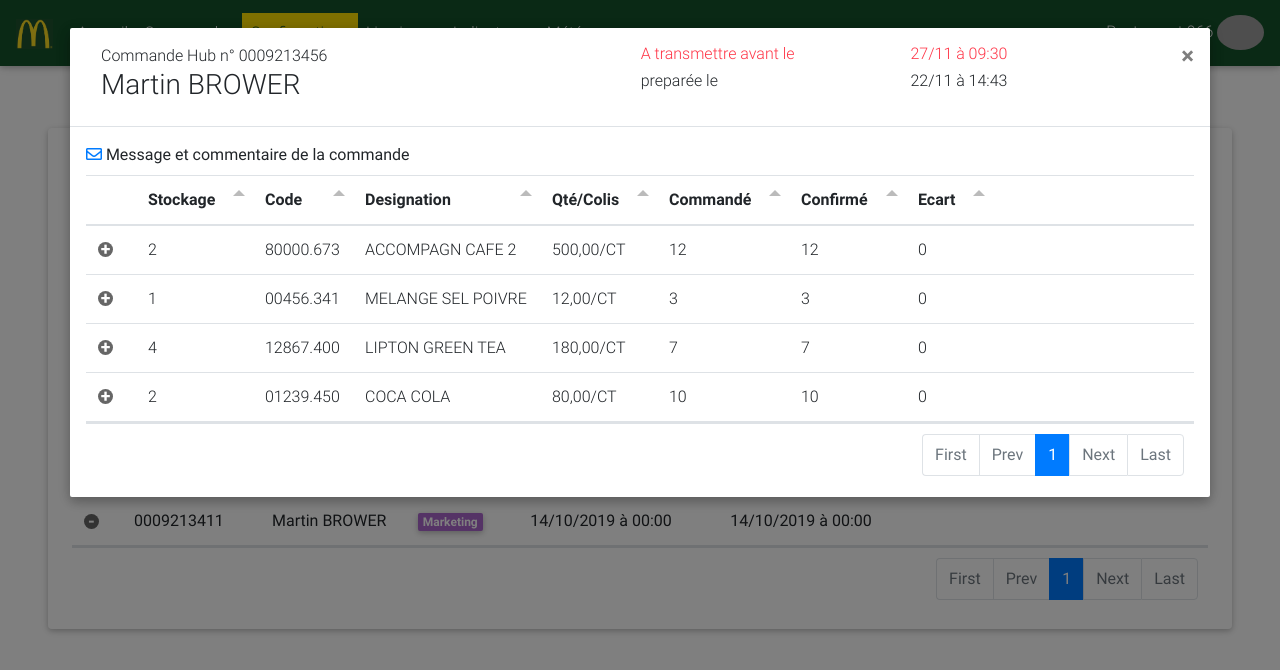
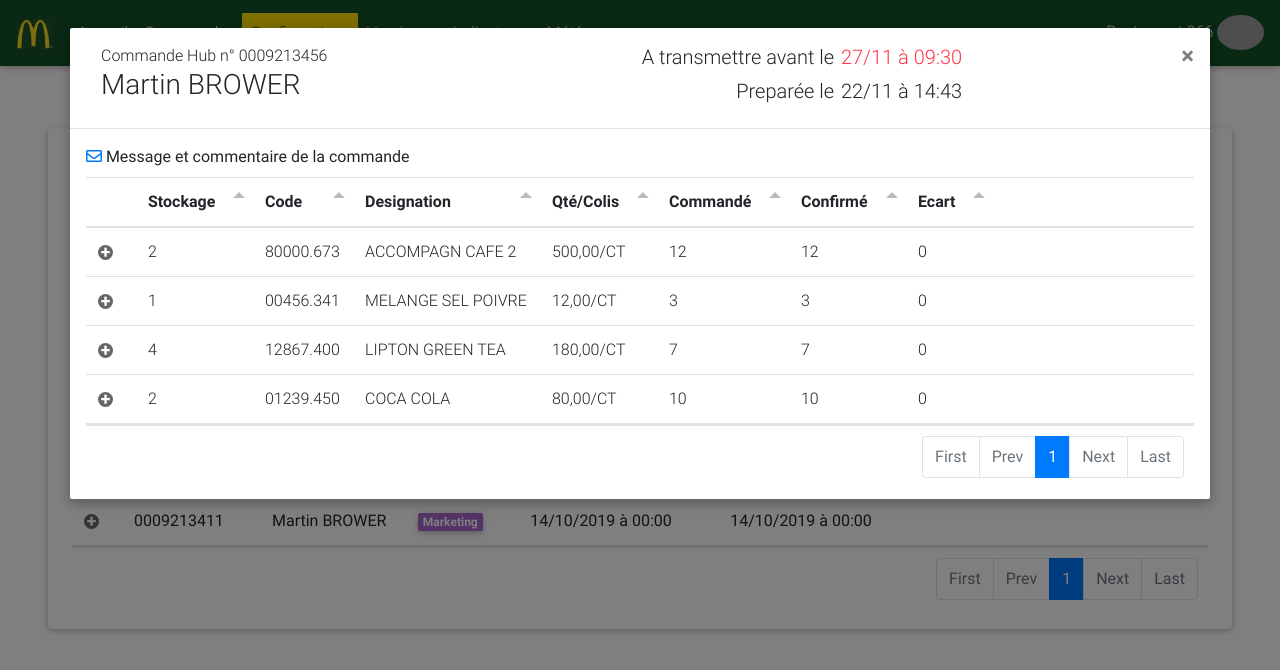
Before and after one commit to Captiva-IT/iTec-Template, a plain HTML site: page Confirmations.html in a window 1280 px wide. Both pictures are taken after a click on the element 640 px from the left and 227 px from the top of the page. Drawn offline with Linux system fonts and the light colour scheme; grey boxes are pictures that could not be loaded.

Commit message:
Change row with table on modal

```diff
--- a/Confirmations.html
+++ b/Confirmations.html
@@ -105,23 +105,24 @@
                                 <h3 class="d-block">Martin BROWER</h3>
                             </div>
                             <div class="col-lg-6 col-md-6">
-                                        <div class="row">
-                                            <div class="col-6">
-                                                <h6 class="text-danger">A transmettre avant le</h6>
-                                            </div>
-                                            <div class="col-6">
-                                                <h6 class="text-danger">27/11 à 09:30</h6>
-                                            </div>
-                                        </div>
-                                        <div class="row">
-                                            <div class="col-6">
-                                                <h6>preparée le</h6>
-                                            </div>
-                                            <div class="col-6">
-                                                <h6>22/11 à 14:43</h6>
-                                            </div>
-                                        </div>
-                                        <h6> </h6>
+                                <table>
+                                    <tr>
+                                        <td align="right">
+                                            <h5>A transmettre avant le&nbsp;</h5>
+                                        </td>
+                                        <td>
+                                            <h5 class="text-danger">27/11 à 09:30</h5>
+                                        </td>
+                                    </tr>
+                                    <tr>
+                                        <td align="right">
+                                            <h5>Preparée le&nbsp;</h5>
+                                        </td>
+                                        <td>
+                                            <h5>22/11 à 14:43</h5>
+                                        </td>
+                                    </tr>
+                                </table>
                             </div>
                         </div>
                     </div>
@@ -186,6 +187,7 @@
             data: confirmationData,
             layout: "fitDataFill",
             responsiveLayout: "collapse",
+            responsiveLayoutCollapseStartOpen: false,
             pagination: "local",
             paginationSize: 7,
             movableColumns: true,
@@ -194,7 +196,7 @@
                 { formatter: "responsiveCollapse", width: 50, minWidth: 30, align: "center", resizable: false, headerSort: false },
                 { title: "Numero BC", field: "numeroBC", align: "left" },
                 { title: "Distributeur", field: "distributeur" },
-                { title: "type", field: "type", formatter: badge, width: 95},
+                { title: "type", field: "type", formatter: badge, width: 95 },
                 { title: "Transmise Le", field: "dateTransmission", width: 200, sorter: "date", align: "center" },
                 { title: "Confirmee Le", field: "dateConfirmation", width: 200, sorter: "date", align: "center" },
             ],
@@ -217,7 +219,7 @@
                     movableColumns: true,
                     resizableRows: true,
                     responsiveLayout: "collapse",
-					responsiveLayoutCollapseStartOpen:false,
+                    responsiveLayoutCollapseStartOpen: false,
                     columns: [
                         { formatter: "responsiveCollapse", width: 50, minWidth: 30, align: "center", resizable: false, headerSort: false },
                         { title: "Stockage", field: "stockage" },
```
Also changed, not shown: Accueil.html (+25 -27 lines), Commandes.html (+23 -8 lines), Livraisons.html (+1 -0 lines). Lines whose indentation alone changed are shown as unchanged.
